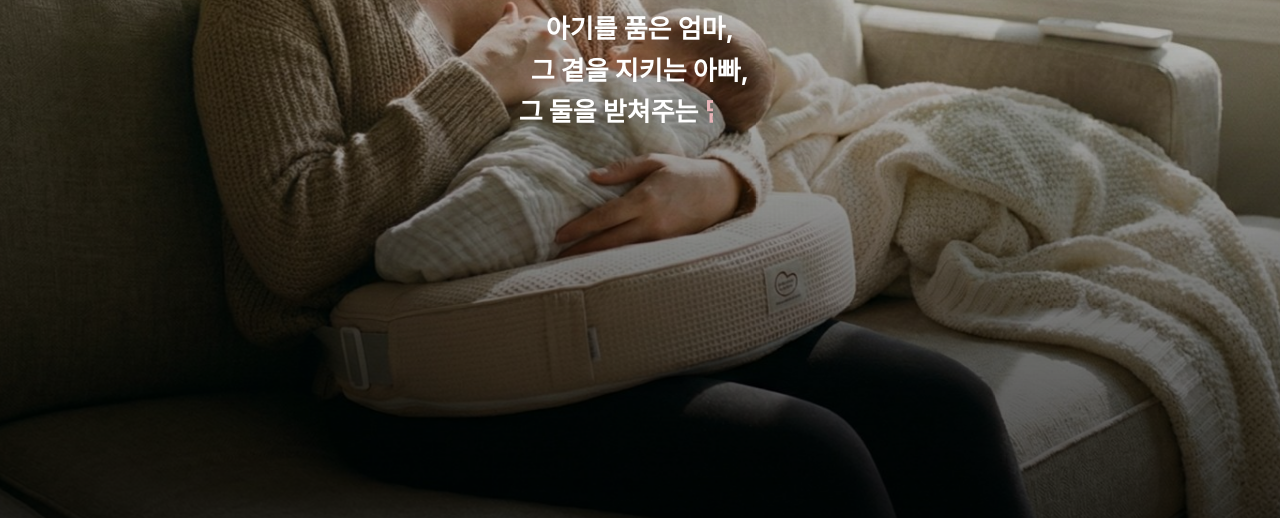
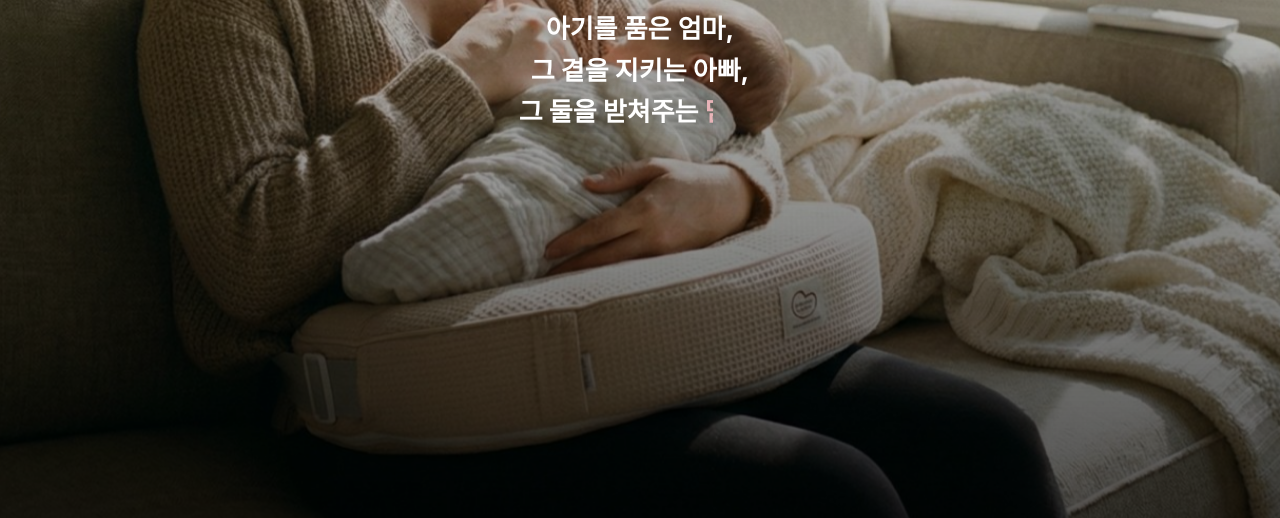
Before and after one commit to charleykwon/momgyeot, a website: page index.html in a window 1280 px wide. Shown: the part 282-800 px from the top of the page. Drawn offline with Linux system fonts and the light colour scheme.

Commit message:
Update index.html
풀스크린 디자인으로 변경

```diff
--- a/index.html
+++ b/index.html
@@ -18,13 +18,16 @@
         /* iOS Safe Area 지원 */
         html {
             height: 100%;
+            height: -webkit-fill-available;
         }
 
         body {
             font-family: -apple-system, BlinkMacSystemFont, 'Segoe UI', Roboto, sans-serif;
-            background: #FDF8F3;
+            background: #000;  /* 빈 공간이 검은색으로 보이도록 */
             min-height: 100%;
-            min-height: 100dvh; /* Dynamic viewport height for mobile */
+            min-height: 100vh;
+            min-height: 100dvh;
+            min-height: -webkit-fill-available;
             overflow: hidden;
             /* PWA 전체화면 지원 */
             -webkit-touch-callout: none;
@@ -49,6 +52,9 @@
             bottom: 0;
             width: 100%;
             height: 100%;
+            height: 100vh;
+            height: 100dvh;
+            height: -webkit-fill-available;
             background: #FDF8F3;
             overflow: hidden;
         }
@@ -76,23 +82,26 @@
         /* ==================== 인트로 화면 ==================== */
         .intro-screen {
             background: #000;
-            position: absolute;
-            top: 0;
-            left: 0;
-            right: 0;
-            bottom: 0;
-            width: 100%;
-            height: 100%;
+            position: fixed !important;
+            top: 0 !important;
+            left: 0 !important;
+            right: 0 !important;
+            bottom: 0 !important;
+            width: 100vw !important;
+            height: 100vh !important;
+            height: 100dvh !important;
+            height: -webkit-fill-available !important;
+            z-index: 100;
         }
 
         .intro-bg {
-            position: absolute;
-            top: 0;
-            left: 0;
-            right: 0;
-            bottom: 0;
-            width: 100%;
-            height: 100%;
+            position: fixed;
+            top: -50px;
+            left: -50px;
+            right: -50px;
+            bottom: -50px;
+            width: calc(100% + 100px);
+            height: calc(100% + 100px);
             overflow: hidden;
         }
 
@@ -111,13 +120,13 @@
         }
 
         .intro-overlay {
-            position: absolute;
-            top: 0;
-            left: 0;
-            right: 0;
-            bottom: 0;
-            width: 100%;
-            height: 100%;
+            position: fixed;
+            top: -50px;
+            left: -50px;
+            right: -50px;
+            bottom: -50px;
+            width: calc(100% + 100px);
+            height: calc(100% + 100px);
             background: linear-gradient(180deg,
                 rgba(0, 0, 0, 0.1) 0%,
                 rgba(0, 0, 0, 0.2) 30%,
@@ -127,7 +136,7 @@
         }
 
         .intro-content {
-            position: absolute;
+            position: fixed;
             top: 0;
             left: 0;
             right: 0;
```
